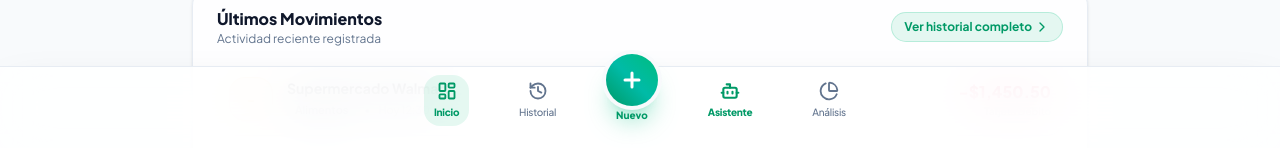
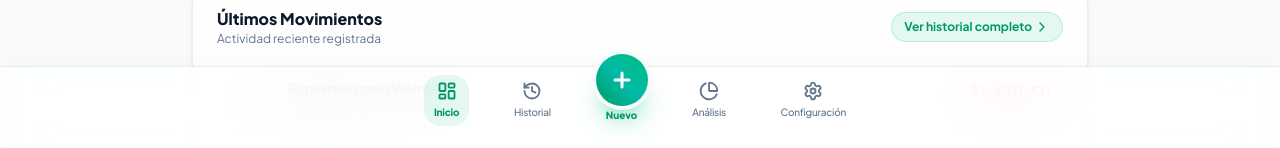
Before and after one commit to luisbalam/Mibilletera, a React (Vite) app: page / in a window 1280 px wide. Shown: the part 650-798 px from the top of the page. Built offline with nearby package versions, Linux system fonts and the light colour scheme; no server answers.

Commit message:
distribución correcta de los botones de la parte inferior

```diff
--- a/src/components/BottomNav.tsx
+++ b/src/components/BottomNav.tsx
@@ -1,5 +1,5 @@
 import React from 'react';
-import { LayoutDashboard, History, Plus, PieChart, Settings, Bot } from 'lucide-react';
+import { LayoutDashboard, History, Plus, PieChart, Settings } from 'lucide-react';
 import { ViewTab } from '../types';
 
 interface BottomNavProps {
@@ -13,12 +13,11 @@ export const BottomNav: React.FC<BottomNavProps> = ({
   currentTab,
   onSelectTab,
   onOpenNewTransactionModal,
-  onOpenAssistant,
 }) => {
   return (
     <div className="fixed bottom-0 left-0 right-0 z-40 bg-white/85 dark:bg-[#0b0f19]/85 backdrop-blur-xl border-t border-slate-200/80 dark:border-slate-800/80 pb-safe shadow-2xl">
       <div className="max-w-md mx-auto px-2 py-2 flex items-center justify-between">
-        {/* Dashboard */}
+        {/* 1. Inicio */}
         <button
           onClick={() => onSelectTab('dashboard')}
           id="nav-tab-dashboard"
@@ -32,7 +31,7 @@ export const BottomNav: React.FC<BottomNavProps> = ({
           <span className="text-[10px] tracking-tight">Inicio</span>
         </button>
 
-        {/* Historial */}
+        {/* 2. Historial */}
         <button
           onClick={() => onSelectTab('historial')}
           id="nav-tab-historial"
@@ -46,7 +45,7 @@ export const BottomNav: React.FC<BottomNavProps> = ({
           <span className="text-[10px] tracking-tight">Historial</span>
         </button>
 
-        {/* Central Action Button: Nuevo Movimiento */}
+        {/* 3. Central Action Button: Nuevo Movimiento */}
         <button
           onClick={onOpenNewTransactionModal}
           id="nav-tab-nuevo-movimiento"
@@ -61,20 +60,7 @@ export const BottomNav: React.FC<BottomNavProps> = ({
           </span>
         </button>
 
-        {/* Assistant */}
-        {onOpenAssistant && (
-          <button
-            onClick={onOpenAssistant}
-            id="nav-tab-asistente"
-            className="flex flex-col items-center gap-1 px-2.5 py-1.5 rounded-2xl transition-all cursor-pointer text-emerald-600 dark:text-emerald-400 hover:bg-emerald-500/10 font-bold"
-            title="Abrir Asistente Financiero"
-          >
-            <Bot className="w-5 h-5 stroke-[2.5]" />
-            <span className="text-[10px] tracking-tight font-extrabold">Asistente</span>
-          </button>
-        )}
-
-        {/* Resumen */}
+        {/* 4. Análisis (Resumen) */}
         <button
           onClick={() => onSelectTab('resumen')}
           id="nav-tab-resumen"
@@ -87,6 +73,20 @@ export const BottomNav: React.FC<BottomNavProps> = ({
           <PieChart className="w-5 h-5 stroke-[2.2]" />
           <span className="text-[10px] tracking-tight">Análisis</span>
         </button>
+
+        {/* 5. Configuración */}
+        <button
+          onClick={() => onSelectTab('configuracion')}
+          id="nav-tab-configuracion"
+          className={`flex flex-col items-center gap-1 px-2.5 py-1.5 rounded-2xl transition-all cursor-pointer ${
+            currentTab === 'configuracion'
+              ? 'text-emerald-600 dark:text-emerald-400 font-extrabold bg-emerald-500/10'
+              : 'text-slate-500 dark:text-slate-400 hover:text-slate-800 dark:hover:text-slate-200 font-medium'
+          }`}
+        >
+          <Settings className="w-5 h-5 stroke-[2.2]" />
+          <span className="text-[10px] tracking-tight">Configuración</span>
+        </button>
       </div>
     </div>
   );
```
